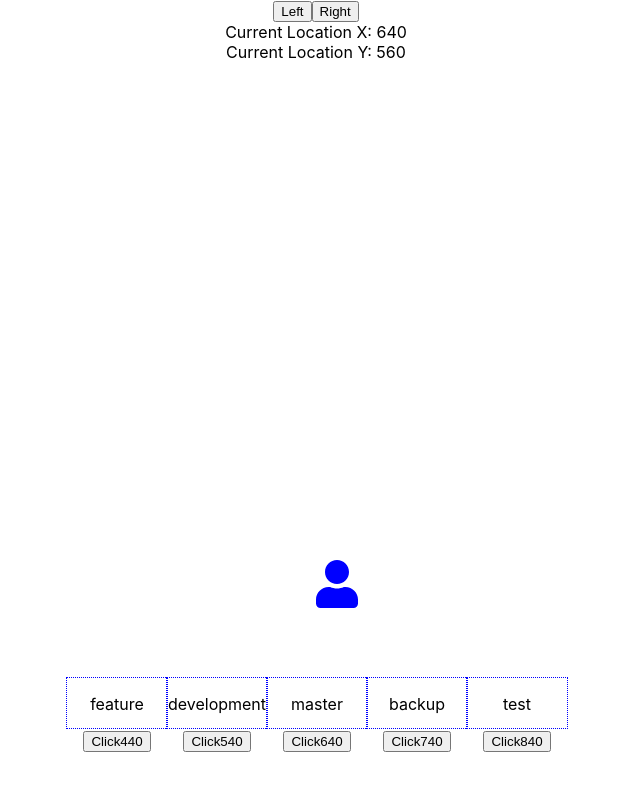
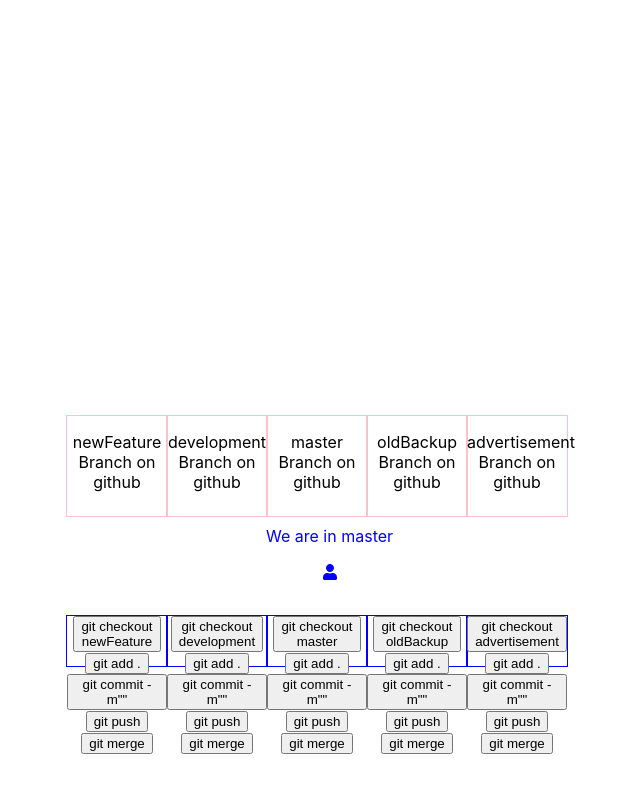
Before and after one commit to gargansa/gitmonster, a React (Create React App) app: page / in a window 1280 px wide. Shown: the top 792 px of the page, without its empty margins (324-964 px from the left). Built offline with nearby package versions, Linux system fonts and the light colour scheme.

Commit message:
added cloud

```diff
--- a/src/App.js
+++ b/src/App.js
@@ -9,15 +9,20 @@ class App extends Component {
     center_y: 0,
     width: 0,
     height: 0,
-    branch_location_x:0
+    branch_location_x:0,
+    branch_name:'',
   }
   constructor() {
     super()
     this.updateWindowDimensions = this.updateWindowDimensions.bind(this);
-    this.updateBranchLocation = this.updateBranchLocation.bind(this);
+    this.updateBranch = this.updateBranch.bind(this);
   }
-  updateBranchLocation(newX) {
-    this.setState({branch_location_x: newX})
+  updateBranch(x,name) {
+    this.setState({
+      branch_location_x: x,
+      branch_name: name
+    })
+
   }
   componentDidMount() {
     this.updateWindowDimensions();
@@ -40,12 +45,12 @@ class App extends Component {
       <div className="App"
       style={appStyle}
       >
-        <Character x={this.state.branch_location_x}/>
-        <Branch name={'feature'} x={this.state.center_x-200} y={this.state.center_y} updateBranchLocation={this.updateBranchLocation}/>
-        <Branch name={'development'} x={this.state.center_x-100} y={this.state.center_y} updateBranchLocation={this.updateBranchLocation}/>
-        <Branch name={'master'} x={this.state.center_x} y={this.state.center_y} updateBranchLocation={this.updateBranchLocation}/>
-        <Branch name={'backup'} x={this.state.center_x+100} y={this.state.center_y} updateBranchLocation={this.updateBranchLocation}/>
-        <Branch name={'test'} x={this.state.center_x+200} y={this.state.center_y} updateBranchLocation={this.updateBranchLocation}/>
+        <Character x={this.state.branch_location_x} name={this.state.branch_name}/>
+        <Branch name={'newFeature'} x={this.state.center_x-200} y={this.state.center_y} updateBranch={this.updateBranch}/>
+        <Branch name={'development'} x={this.state.center_x-100} y={this.state.center_y} updateBranch={this.updateBranch}/>
+        <Branch name={'master'} x={this.state.center_x} y={this.state.center_y} updateBranch={this.updateBranch}/>
+        <Branch name={'oldBackup'} x={this.state.center_x+100} y={this.state.center_y} updateBranch={this.updateBranch}/>
+        <Branch name={'advertisement'} x={this.state.center_x+200} y={this.state.center_y} updateBranch={this.updateBranch}/>
       </div>
     );
   }
--- a/src/Branch.js
+++ b/src/Branch.js
@@ -5,6 +5,7 @@ class Branch extends Component {
   constructor(props) {
     super(props)
     this.state = {
+      name: this.props.name,
       x: this.props.x,
       y: this.props.y,
       width: 100,
@@ -15,10 +16,10 @@ class Branch extends Component {
 
   componentDidMount() {
     /// is there a better way to update when the state actually changes
-    setTimeout(()=> {
+    setTimeout(() => {
       if (this.props.name === 'master') {
         console.log(this.props.x)
-        this.props.updateBranchLocation(this.props.x)
+        this.props.updateBranch(this.props.x, this.props.name)
       }
     }, 500);
   }
@@ -34,17 +35,34 @@ class Branch extends Component {
   }
 
   render() {
-    var branchStyle = {
-      border: '1px dotted blue',
+    var cloudbranchStyle = {
+      border: '1px solid pink',
+      position: 'absolute',
+      width: `${this.state.width}px`,
+      height: `${this.state.height+50}px`,
+      transform: `translate(${this.state.x - this.state.width / 2}px,${(this.state.y - this.state.height / 2) - 200}px)`,
+    }
+    var localbranchStyle = {
+      border: '1px solid blue',
       position: 'absolute',
       width: `${this.state.width}px`,
       height: `${this.state.height}px`,
       transform: `translate(${this.state.x - this.state.width / 2}px,${this.state.y - this.state.height / 2}px)`,
     }
     return (
-      <div style={branchStyle}>
-        <p>{this.props.name}</p>
-        <button onClick={() => this.props.updateBranchLocation(this.state.x)} >Click{this.state.x}</button>
+      <div>
+        <div style={cloudbranchStyle}>
+          <p>{this.state.name} Branch on github</p>
+        </div>
+        <div style={localbranchStyle}>
+          <button onClick={() => this.props.updateBranch(this.state.x, this.state.name)} >git checkout <br/> {this.state.name}</button>
+          <button onClick={() => {}} >git add .<br/></button>
+          <button onClick={() => {}} >git commit -m""</button>
+          <button onClick={() => {}} >git push</button>
+
+          <button onClick={() => {}} >git merge</button>
+
+        </div>
       </div>
     );
   }
--- a/src/Character.js
+++ b/src/Character.js
@@ -11,6 +11,7 @@ library.add(faUser)
 class Character extends Component {
 
     state = {
+        name: '',
         x: 0,
         y: 0,
         width: 0,
@@ -25,7 +26,9 @@ class Character extends Component {
         if (nextProps.x !== this.state.x) {
           this.setState({ x: nextProps.x })
         }
-
+        if (nextProps.name !== this.state.name){
+            this.setState({name: nextProps.name})
+        }
       }
     componentDidMount() {
         this.updateWindowDimensions();
@@ -63,19 +66,14 @@ class Character extends Component {
         var userStyle = {
             color: 'blue',
             position: 'absolute',
-            transform: `translate(${this.state.x}px,${this.state.y}px)`,
+            transform: `translate(${this.state.x-50}px,${this.state.y-50}px)`,
         }
         return (
             <div className="Character">
                 <div style={userStyle}>
-                    <FontAwesomeIcon size='3x' icon="user" />
+                <p>We are in {this.state.name}</p>
+                    <FontAwesomeIcon icon="user" />
                 </div>
-                <button onClick={() => this.move(100, "left")}>Left</button>
-                <button onClick={() => this.move(100, "right")}>Right</button>
-
-                <div>Current Location X: {this.state.x}</div>
-                <div>Current Location Y: {this.state.y}</div>
-                <div></div>
             </div>
         );
     }
```
